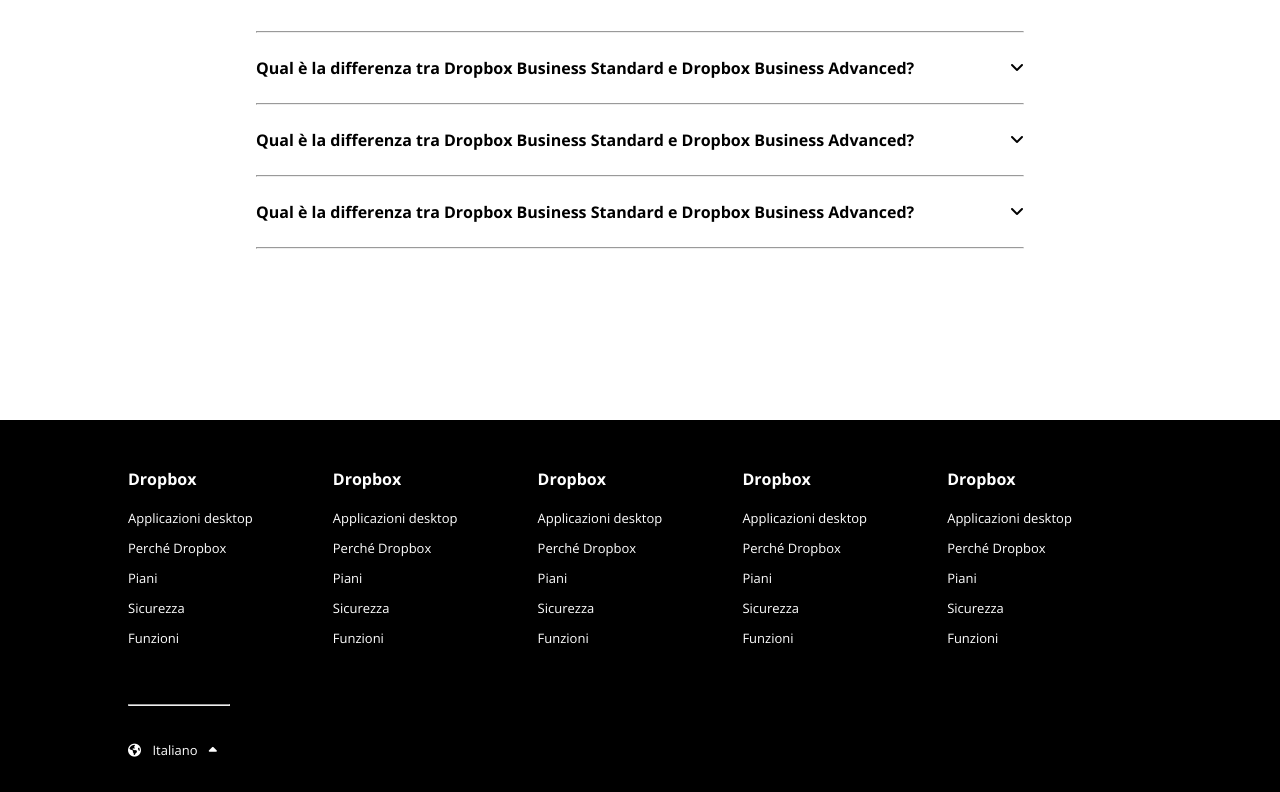
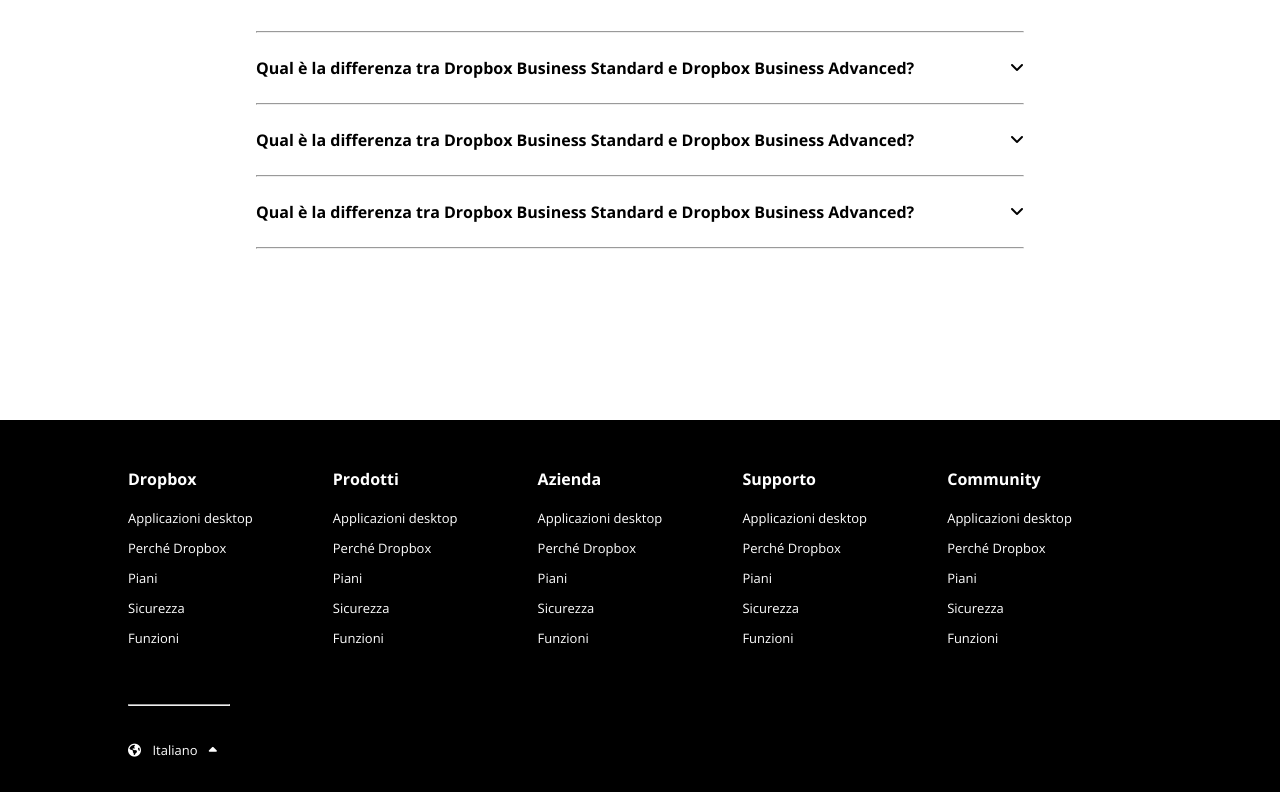
Before and after one commit to AndreazzaRiccardo/htmlcss-dropbox, a plain HTML site: page index.html in a window 1280 px wide. Shown: the part 5007-5799 px from the top of the page. Drawn offline with nearby package versions, Linux system fonts and the light colour scheme; a web font is replaced by a local one.

Commit message:
refactoring: footer titles

```diff
--- a/index.html
+++ b/index.html
@@ -484,7 +484,7 @@
                 </div>
 
                 <div class="col-footer">
-                    <h5>Dropbox</h5>
+                    <h5>Prodotti</h5>
                     <ul>
                         <li><a href="">Applicazioni desktop</a></li>
                         <li><a href="">Perché Dropbox</a></li>
@@ -495,7 +495,7 @@
                 </div>
 
                 <div class="col-footer">
-                    <h5>Dropbox</h5>
+                    <h5>Azienda</h5>
                     <ul>
                         <li><a href="">Applicazioni desktop</a></li>
                         <li><a href="">Perché Dropbox</a></li>
@@ -506,7 +506,7 @@
                 </div>
 
                 <div class="col-footer">
-                    <h5>Dropbox</h5>
+                    <h5>Supporto</h5>
                     <ul>
                         <li><a href="">Applicazioni desktop</a></li>
                         <li><a href="">Perché Dropbox</a></li>
@@ -517,7 +517,7 @@
                 </div>
 
                 <div class="col-footer">
-                    <h5>Dropbox</h5>
+                    <h5>Community</h5>
                     <ul>
                         <li><a href="">Applicazioni desktop</a></li>
                         <li><a href="">Perché Dropbox</a></li>
```
